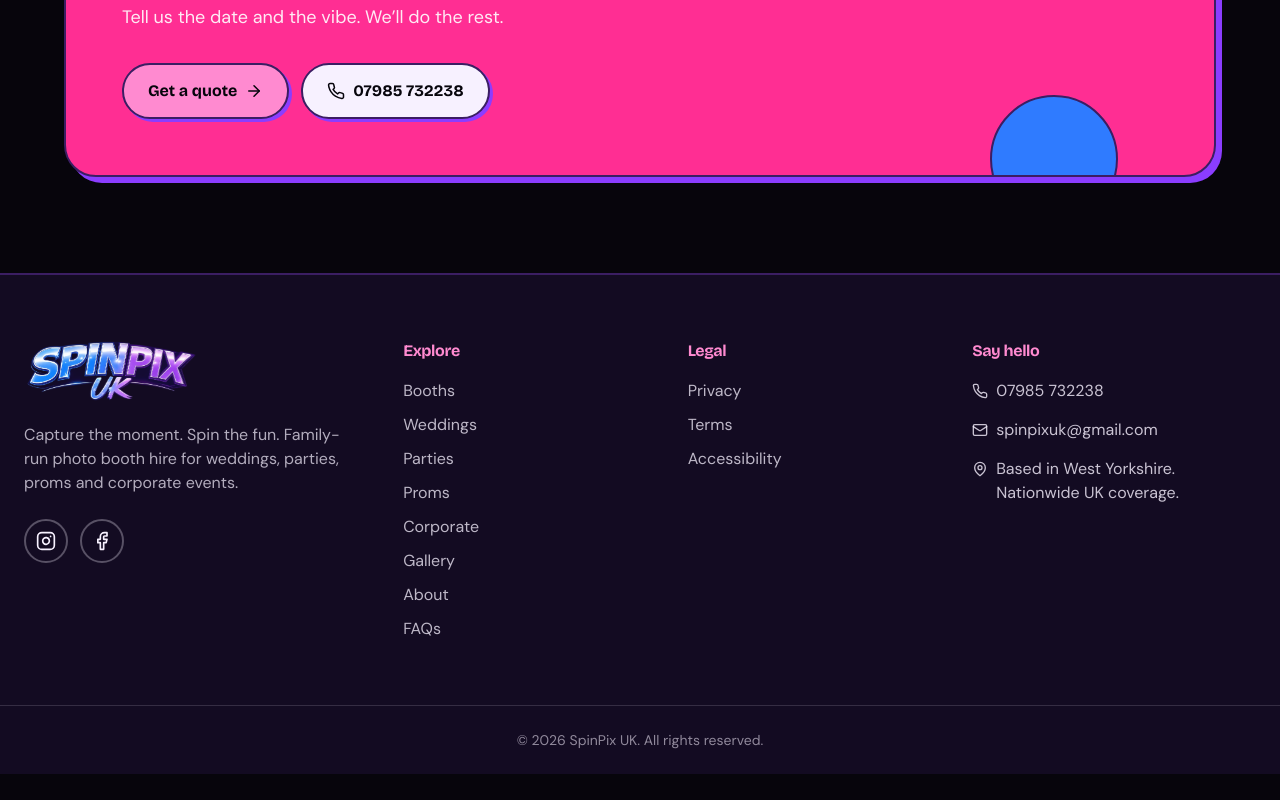
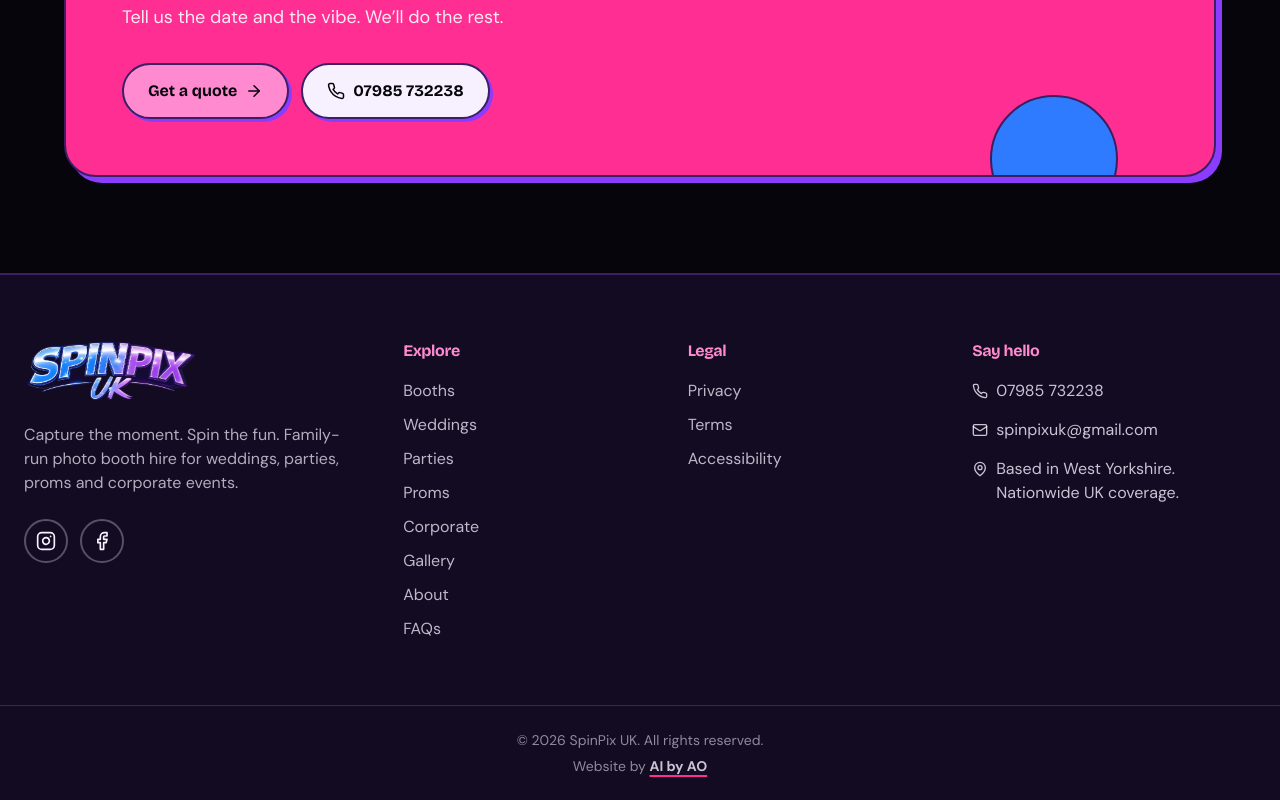
Before and after one commit to Grobler96/SpinPixUK, a React (Vite) app: page / in a window 1280 px wide. Shown: the part 6266-7066 px from the top of the page. Before the commit the page ends 7040 px from the top, so only its background shows below. Built offline with nearby package versions, Linux system fonts and the light colour scheme; no server answers.

Commit message:
Add 'Website by AI by AO' credit link to the footer
Co-Authored-By: Claude Sonnet 5.5 <noreply@anthropic.com>
Claude-Session: https://claude.ai/code/session_011CLXNWUrZoUKY15k3DSmUW

```diff
--- a/src/components/Footer.tsx
+++ b/src/components/Footer.tsx
@@ -51,7 +51,13 @@ export default function Footer() {
         </div>
       </div>
       <div className="border-t border-paper/15 py-6 text-center text-sm text-paper/55">
-        © {new Date().getFullYear()} {site.name}. All rights reserved.
+        <p>© {new Date().getFullYear()} {site.name}. All rights reserved.</p>
+        <p className="mt-1.5">
+          Website by{' '}
+          <a href={site.credit.url} target="_blank" rel="noopener" className="font-bold text-paper/80 underline decoration-pop decoration-2 underline-offset-4 hover:text-pop">
+            {site.credit.name}
+          </a>
+        </p>
       </div>
     </footer>
   );
--- a/src/config/site.ts
+++ b/src/config/site.ts
@@ -13,6 +13,7 @@ export const site = {
   instagram: 'https://www.instagram.com/spinpixuk?igsh=MzdoNWFxc3ZkdTZi',
   facebook: 'https://www.facebook.com/share/1NxxFherc2/',
   google: 'https://share.google/NcfdmORITdOI4FxdL',
+  credit: { name: 'AI by AO', url: 'https://www.aibyao.com' },
   // Web3Forms access key. Public by design: it can only email the address it was created for.
   formKey: 'f901d5ac-c71f-4e14-b3f0-a8a84f538029',
 } as const;
```
